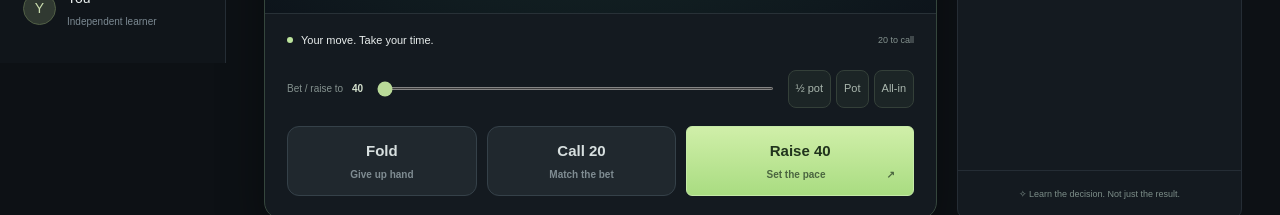
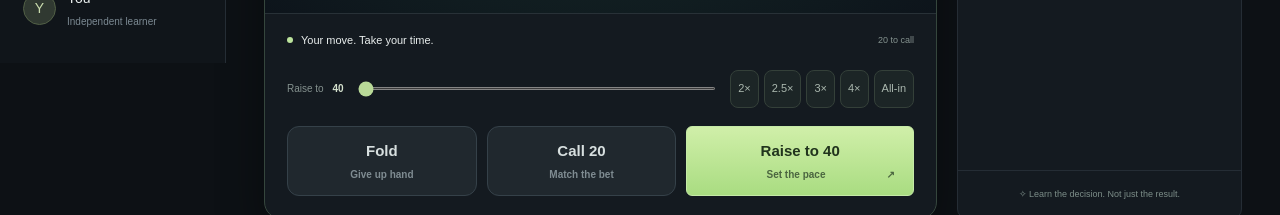
Before and after one commit to vendoraise-lang/Poker-software, a Next.js app: page / in a window 1280 px wide. Shown: the part 737-952 px from the top of the page. Built offline with nearby package versions, Linux system fonts and the light colour scheme.

Commit message:
Add contextual preflop and postflop bet sizing presets

```diff
--- a/app/page.tsx
+++ b/app/page.tsx
@@ -90,6 +90,13 @@ export default function Home() {
     pot = game.players.reduce((s, p) => s + p.total, 0),
     isTurn = loaded && !restoreError && game.actor === 0;
   const bet = Math.min(l.max, Math.max(Math.min(l.min, l.max), amount));
+  const canSize = isTurn && l.canRaise;
+  const sizingPresets = game.currentBet > 0
+    ? [2, 2.5, 3, 4].map((multiplier) => ({ label: `${multiplier}×`, amount: Math.round(game.currentBet * multiplier) }))
+    : [0.25, 0.33, 0.5, 0.75, 1].map((fraction) => ({ label: `${Math.round(fraction * 100)}%`, amount: Math.ceil(pot * fraction) }));
+  function setLegalAmount(candidate: number) {
+    setAmount(Math.min(l.max, Math.max(l.min, candidate)));
+  }
   function play(action: Action) {
     try {
       takeAction(
@@ -293,7 +300,7 @@ export default function Home() {
                       <>
                         <div className="bet-sizing">
                           <label htmlFor="bet">
-                            Bet / raise to{" "}
+                            {game.currentBet ? "Raise to" : "Bet"}{" "}
                             <b>{isTurn && l.canRaise ? bet : "—"}</b>
                           </label>
                           <input
@@ -311,28 +318,16 @@ export default function Home() {
                             }
                             onChange={(e) => setAmount(Number(e.target.value))}
                           />
-                          <div className="quick-bets">
-                            {[0.5, 1].map((n) => (
-                              <button
-                                key={n}
-                                disabled={!isTurn || !l.canRaise}
-                                onClick={() =>
-                                  setAmount(
-                                    game.currentBet + Math.ceil(pot * n),
-                                  )
-                                }
-                              >
-                                {n === 0.5 ? "½ pot" : "Pot"}
+                          <div className="quick-bets" aria-label="Quick bet sizes">
+                            {sizingPresets.map((preset) => (
+                              <button key={preset.label} type="button" disabled={!canSize}
+                                onClick={() => setLegalAmount(preset.amount)}
+                                title={`Set total bet or raise to ${Math.min(l.max, Math.max(l.min, preset.amount))}`}>
+                                {preset.label}
                               </button>
                             ))}
-                            <button
-                              disabled={!isTurn || !l.canRaise}
-                              onClick={() => setAmount(l.max)}
-                            >
-                              All-in
-                            </button>
-                          </div>
-                        </div>
+                            <button type="button" disabled={!canSize} onClick={() => setLegalAmount(l.max)}>All-in</button>
+                          </div>                 </div>
                         <div className="action-buttons">
                           <button
                             disabled={!isTurn || !l.actions.includes("fold")}
@@ -356,7 +351,7 @@ export default function Home() {
                               play(game.currentBet ? "raise" : "bet")
                             }
                           >
-                            {game.currentBet ? "Raise" : "Bet"}{" "}
+                            {game.currentBet ? "Raise to" : "Bet"}{" "}
                             {isTurn && l.canRaise ? bet : ""}
                             <small>
                               Set the pace <span>↗</span>
```
